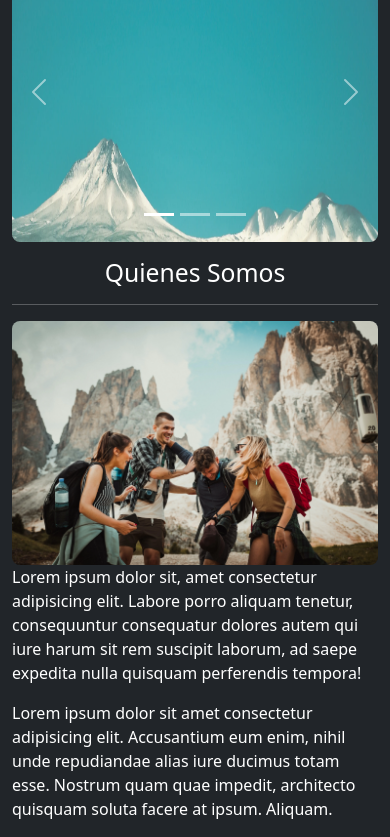
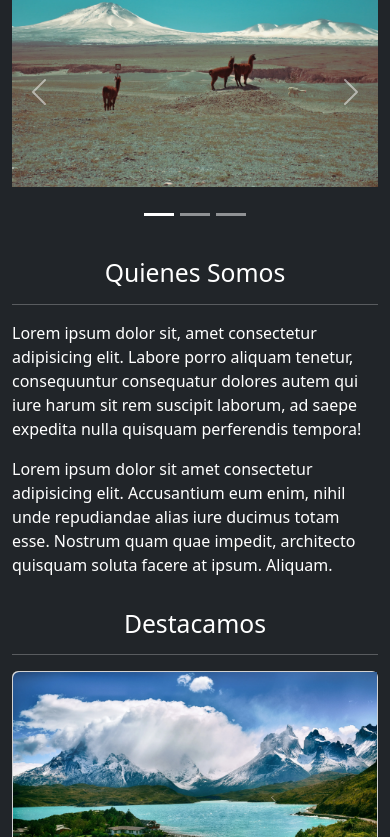
Before and after one commit to Sky1Ly/Viajes-Chile-Bootstrap-y-Sass, a website with bundled scripts: page index.html in a window 390 px wide. Shown: the part 58-895 px from the top of the page. Built offline with nearby package versions, Linux system fonts and the light colour scheme.

Commit message:
Se oculta la imagen de nosotros en tamaños pequeños

```diff
--- a/assets/sass/abstracts/_generals.scss
+++ b/assets/sass/abstracts/_generals.scss
@@ -1,9 +1,5 @@
 .carousel-item {
     height: 500px;
-}
-
-.carousel-item img {
-    height: 800px;
 }
 
 @media screen and (max-width: 600px) {
--- a/index.html
+++ b/index.html
@@ -50,21 +50,21 @@
             </div>
             <div class="carousel-inner rounded-3">
                 <div class="carousel-item active">
-                    <img src="./assets/img/carousel1.webp" class="d-block w-100">
+                    <img src="./assets/img/carousel1.webp" class="d-block w-100 object-fit-cover">
                     <div class="carousel-caption d-none d-md-block">
                         <h5>First slide label</h5>
                         <p>Some representative placeholder content for the first slide.</p>
                     </div>
                 </div>
                 <div class="carousel-item">
-                    <img src="./assets/img/carousel2.webp" class="d-block w-100">
+                    <img src="./assets/img/carousel2.webp" class="d-block w-100 object-fit-cover">
                     <div class="carousel-caption d-none d-md-block">
                         <h5>Second slide label</h5>
                         <p>Some representative placeholder content for the second slide.</p>
                     </div>
                 </div>
                 <div class="carousel-item">
-                    <img src="./assets/img/carousel3.webp" class="d-block w-100">
+                    <img src="./assets/img/carousel3.webp" class="d-block w-100 object-fit-cover">
                     <div class="carousel-caption d-none d-md-block">
                         <h5>Third slide label</h5>
                         <p>Some representative placeholder content for the third slide.</p>
@@ -90,7 +90,7 @@
         <hr>
 
         <div class="row">
-            <div class="col-md-6">
+            <div class="col-md-6 d-none d-md-block">
                 <img src="./assets/img/quienes-somos.webp" class="w-100 rounded-3">
             </div>
             <div class="col-md-6">
```
Also changed, not shown: assets/css/style.css, 1 other file.
